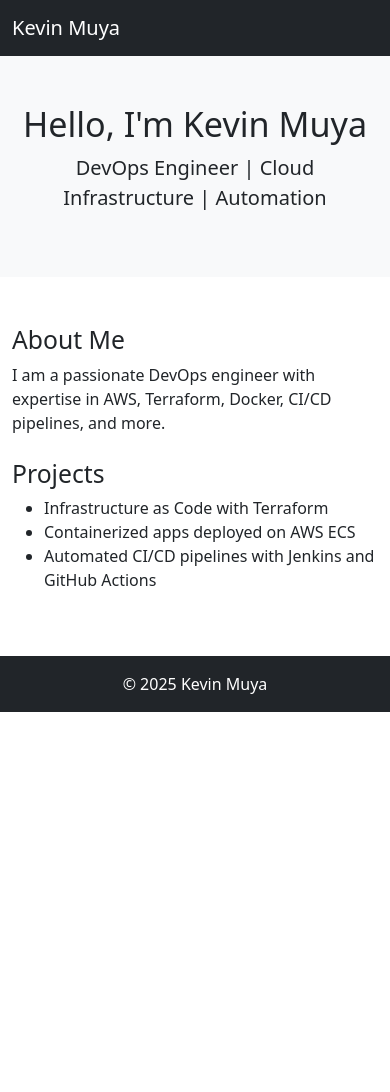
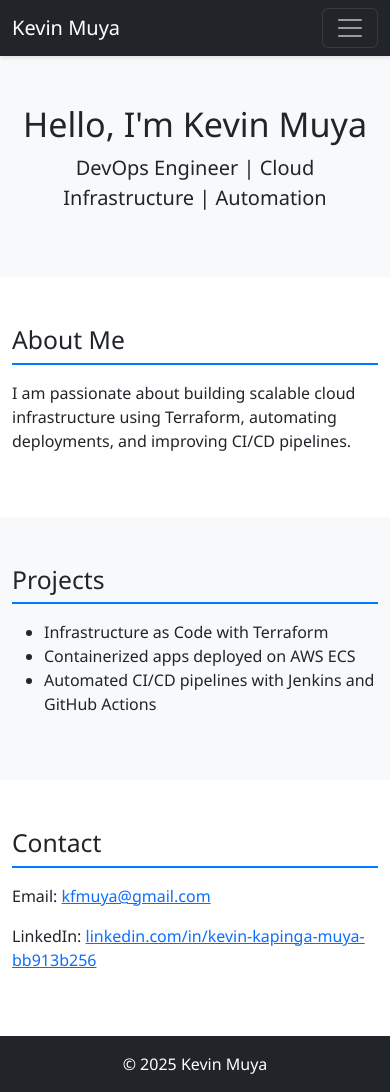
Before and after one commit to Kapinga1991/kapinga1991.github.io, a plain HTML site: page index.html in a window 390 px wide. Before the commit the page ends 844 px from the top, so only its background shows below. Drawn offline with nearby package versions, Linux system fonts and the light colour scheme.

Commit message:
Update index.html

```diff
--- a/index.html
+++ b/index.html
@@ -4,16 +4,46 @@
   <meta charset="UTF-8" />
   <meta name="viewport" content="width=device-width, initial-scale=1" />
   <title>Kevin Muya | DevOps Portfolio</title>
-  <!-- Bootstrap CSS CDN -->
   <link
     href="https://cdn.jsdelivr.net/npm/bootstrap@5.3.0/dist/css/bootstrap.min.css"
     rel="stylesheet"
   />
+  <style>
+    body {
+      font-family: 'Segoe UI', Tahoma, Geneva, Verdana, sans-serif;
+    }
+    h2 {
+      border-bottom: 2px solid #007bff;
+      padding-bottom: 0.5rem;
+      margin-bottom: 1rem;
+    }
+    nav.navbar {
+      box-shadow: 0 2px 4px rgba(0,0,0,0.1);
+    }
+  </style>
 </head>
 <body>
-  <nav class="navbar navbar-expand-lg navbar-dark bg-dark">
+  <nav class="navbar navbar-expand-lg navbar-dark bg-dark sticky-top">
     <div class="container">
       <a class="navbar-brand" href="#">Kevin Muya</a>
+      <button
+        class="navbar-toggler"
+        type="button"
+        data-bs-toggle="collapse"
+        data-bs-target="#navbarNav"
+        aria-controls="navbarNav"
+        aria-expanded="false"
+        aria-label="Toggle navigation"
+      >
+        <span class="navbar-toggler-icon"></span>
+      </button>
+      <div class="collapse navbar-collapse" id="navbarNav">
+        <ul class="navbar-nav ms-auto">
+          <li class="nav-item"><a class="nav-link" href="#about">About</a></li>
+          <li class="nav-item"><a class="nav-link" href="#projects">Projects</a></li>
+          <li class="nav-item"><a class="nav-link" href="#contact">Contact</a></li>
+        </ul>
+      </div>
     </div>
   </nav>
 
@@ -24,14 +54,13 @@
     </div>
   </header>
 
-  <section class="container py-5">
+  <section id="about" class="container py-5">
     <h2>About Me</h2>
-    <p>
-      I am a passionate DevOps engineer with expertise in AWS, Terraform, Docker,
-      CI/CD pipelines, and more.
-    </p>
+    <p>I am passionate about building scalable cloud infrastructure using Terraform, automating deployments, and improving CI/CD pipelines.</p>
+  </section>
 
-    <h2 class="mt-4">Projects</h2>
+  <section id="projects" class="container py-5 bg-light">
+    <h2>Projects</h2>
     <ul>
       <li>Infrastructure as Code with Terraform</li>
       <li>Containerized apps deployed on AWS ECS</li>
@@ -39,11 +68,16 @@
     </ul>
   </section>
 
+  <section id="contact" class="container py-5">
+    <h2>Contact</h2>
+    <p>Email: <a href="mailto:kfmuya@gmail.com">kfmuya@gmail.com</a></p>
+    <p>LinkedIn: <a href="https://www.linkedin.com/in/kevin-kapinga-muya-bb913b256" target="_blank" rel="noopener noreferrer">linkedin.com/in/kevin-kapinga-muya-bb913b256</a></p>
+  </section>
+
   <footer class="bg-dark text-white text-center py-3">
     &copy; 2025 Kevin Muya
   </footer>
 
-  <!-- Bootstrap JS CDN (optional for interactivity) -->
   <script src="https://cdn.jsdelivr.net/npm/bootstrap@5.3.0/dist/js/bootstrap.bundle.min.js"></script>
 </body>
 </html>
```
